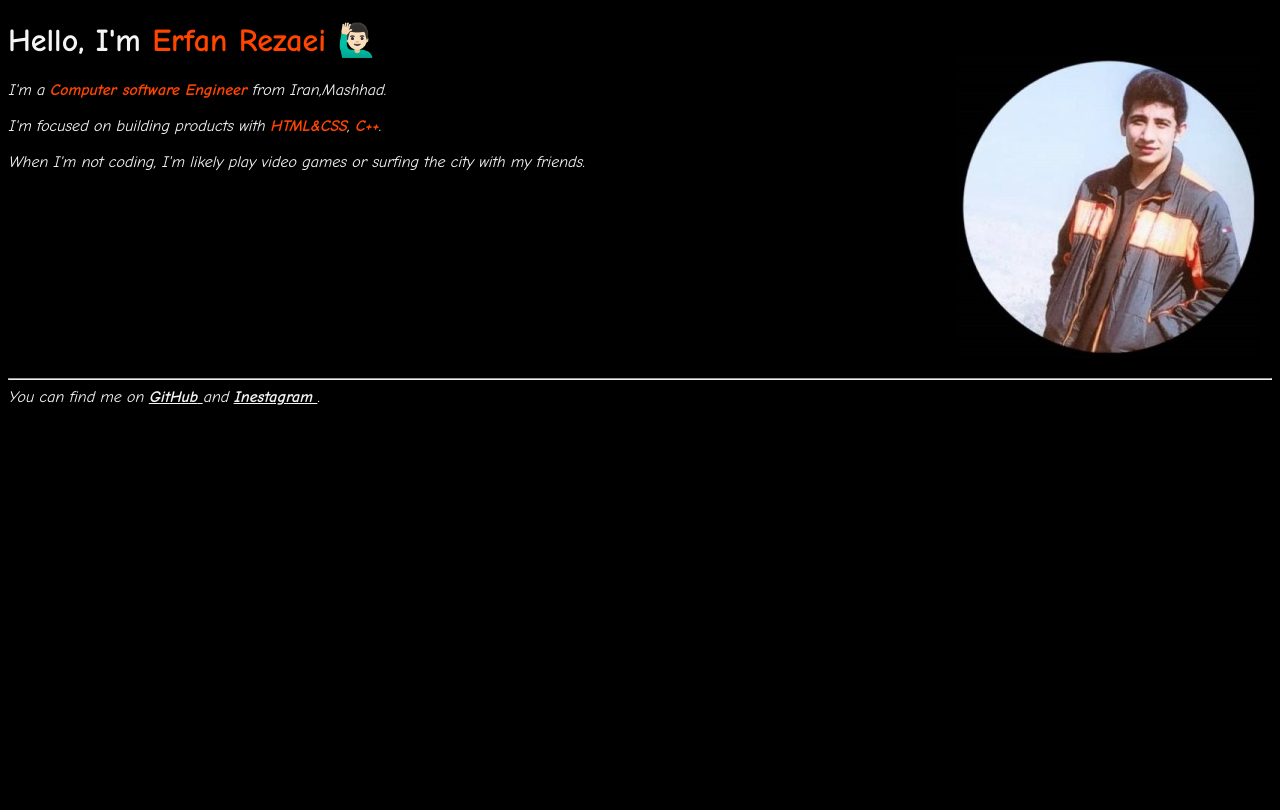
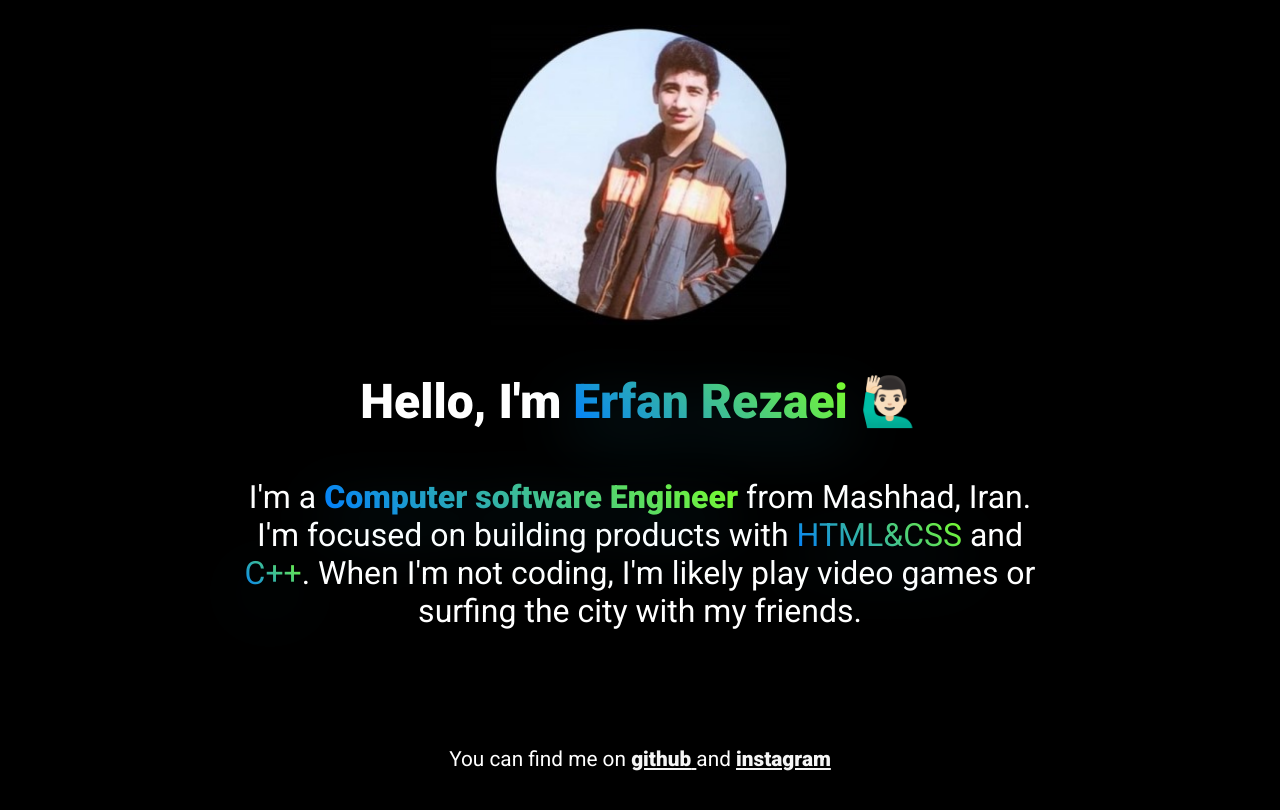
Before and after one commit to erfan-rezaei/rezaeierfan, a plain HTML site: page index.html in a window 1280 px wide. Drawn offline with Linux system fonts and the light colour scheme.

Commit message:
:fire: Update styles

```diff
--- a/index.html
+++ b/index.html
@@ -3,42 +3,43 @@
 <html lang="en" xmlns="http://www.w3.org/1999/xhtml">
   <head>
     <meta charset="utf-8" />
-    <meta name="author" content="Erfan">
-    <link rel="stylesheet" href="style.css">
+    <meta name="author" content="Erfan" />
+    <link rel="stylesheet" href="style.css" />
+    <link rel="preconnect" href="https://fonts.googleapis.com" />
+    <link rel="preconnect" href="https://fonts.gstatic.com" crossorigin />
+    <link
+      href="https://fonts.googleapis.com/css2?family=Roboto:wght@400;900&display=swap"
+      rel="stylesheet"
+    />
     <title>Erfan Rezaei</title>
   </head>
   <body>
-    <div id="name">
-        <h1>Hello, I'm <span id="orange">Erfan Rezaei</span> 🙋🏻‍♂️</h1>
-    </div>
-    <div id="describe">
+    <section>
+      <img src="phootoo.jpeg" />
+      <article>
+        <h1>Hello, I'm <span class="text-gradient">Erfan Rezaei</span> 🙋🏻‍♂️</h1>
         <p>
-            <i>
-                I'm a <b><span id="orange"> Computer software Engineer</span></b> from Iran,Mashhad.<br /><br />
-                I'm focused on building products with
-                <b><span id="orange">HTML&CSS</span></b>,
-                <b><span id="orange"> C++</span></b>.<br /><br />
-                When I'm not coding, I'm likely play video games or surfing the city with my friends.
-            </i>
+          I'm a
+          <b><span class="text-gradient"> Computer software Engineer</span></b>
+          from Mashhad, Iran. I'm focused on building products with
+          <span class="text-gradient">HTML&CSS</span> and
+          <span class="text-gradient"> C++</span>. When I'm not coding, I'm
+          likely play video games or surfing the city with my friends.
+        </p>
+      </article>
+    </section>
 
-        </p>
-        <div id="photo">
-            <img src="phootoo.jpeg">
-        </div>
+    <footer>
       <p>
-            <hr />
-            <i>You can find me on
-            <a href="https://github.com/erfan-rezaei" target="new">
-                <b>GitHub</b>
+        You can find me on
+        <a href="https://github.com/erfan-rezaei" target="_blank">
+          <b>github</b>
         </a>
         and
-            <a href="https://www.instagram.com/rezaei.__.erfan" target="new">
-                <b>Inestagram</b>
+        <a href="https://www.instagram.com/rezaei.__.erfan" target="_blank">
+          <b>instagram</b>
         </a>
-            .
-            </i>
       </p>
-    </div>
-
+    </footer>
   </body>
 </html>
--- a/style.css
+++ b/style.css
@@ -1,24 +1,64 @@
 body {
   background: black;
+  color: white;
+  font-family: "Roboto", sans-serif;
+  height: 100vh;
+  display: flex;
+  flex-direction: column;
+  justify-content: center;
 }
-#name {
-    color: whitesmoke;
-    font-family: "comic sans ms";
-}
+
 #describe {
   color: whitesmoke;
   font-family: "comic sans ms";
 }
-#orange {
-    color: orangered;
+
+.text-gradient {
+  background-image: linear-gradient(225deg, #7cff28, #007eff) !important;
+  filter: drop-shadow(0 20px 30px #28d8ff33);
+  /* color: black; */
+  -webkit-text-fill-color: transparent;
+  -webkit-background-clip: text;
+  -webkit-box-decoration-break: clone;
 }
-#photo {
-    margin-left: 950px;
-    margin-top: -130px;
-}
+
 a {
   color: whitesmoke;
 }
+
 a:hover {
   color: orangered;
 }
+
+section {
+  display: flex;
+  align-items: center;
+  flex-direction: column;
+  text-align: center;
+}
+
+h1 {
+  font-size: 3rem;
+}
+
+p {
+  font-size: 2rem;
+  max-width: 800px;
+}
+
+img {
+  max-width: 300px;
+  max-height: 300px;
+}
+
+footer {
+  display: flex;
+  justify-content: center;
+  margin-top: 4rem;
+  margin-left: auto;
+  margin-right: auto;
+}
+
+footer p {
+  font-size: 1.3rem;
+}
```
Lines whose indentation alone changed are shown as unchanged.
